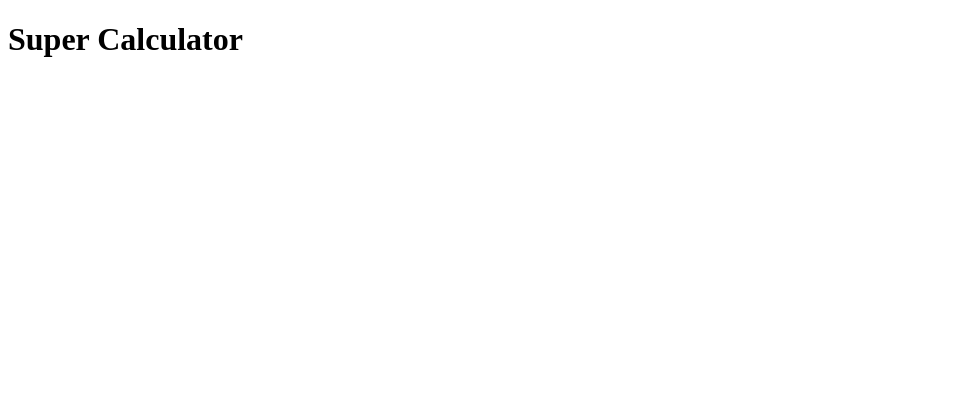
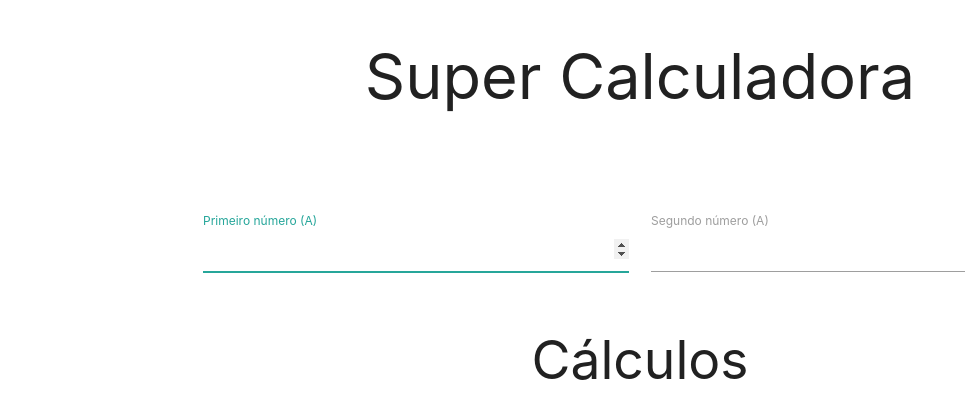
Before and after one commit to denysLerroan/Super-Calculator, a website: page index.html in a window 1280 px wide. Shown: the whole page, without its empty margins (0-965 px from the left). Drawn offline with nearby package versions, Linux system fonts and the light colour scheme.

Commit message:
HTML + textInput Materialize

```diff
--- a/css/style.css
+++ b/css/style.css
@@ -0,0 +1,8 @@
+.page-title {
+  text-align: center;
+  margin-bottom: 100px;
+}
+
+.container h2 {
+  text-align: center;
+}
--- a/index.html
+++ b/index.html
@@ -3,9 +3,40 @@
   <head>
     <meta charset="UTF-8" />
     <meta name="viewport" content="width=device-width, initial-scale=1.0" />
-    <title>Super Calculator</title>
+
+    <!-- Compiled and minified CSS -->
+    <link
+      rel="stylesheet"
+      href="https://cdnjs.cloudflare.com/ajax/libs/materialize/1.0.0/css/materialize.min.css"
+    />
+
+    <link rel="stylesheet" href="./css/style.css" />
+
+    <!-- Compiled and minified JavaScript -->
+    <script src="https://cdnjs.cloudflare.com/ajax/libs/materialize/1.0.0/js/materialize.min.js"></script>
+    <title>Super Calculadora</title>
   </head>
   <body>
-    <h1>Super Calculator</h1>
+    <div class="container">
+      <h1 class="page-title">Super Calculadora</h1>
+
+      <div class="row">
+        <div class="input-field col s6">
+          <input autofocus type="number" id="inputA" />
+          <label for="inputA" class="active">Primeiro número (A)</label>
+        </div>
+
+        <div class="input-field col s6">
+          <input autofocus type="number" id="inputB" />
+          <label for="inputB" class="active">Segundo número (A)</label>
+        </div>
+      </div>
+
+      <h2>Cálculos</h2>
+
+      <div id="calculations"></div>
+    </div>
+
+    <script defer src="./js/script.js"></script>
   </body>
 </html>
```
